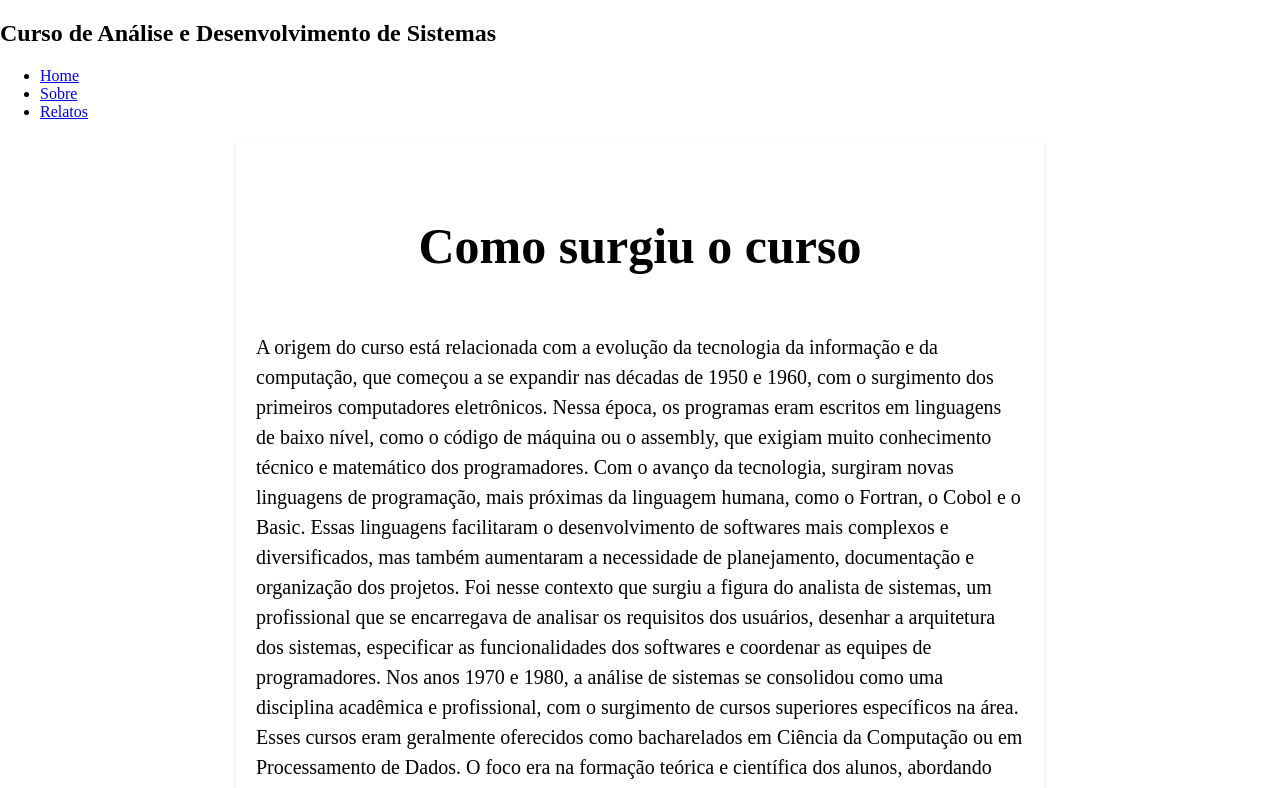
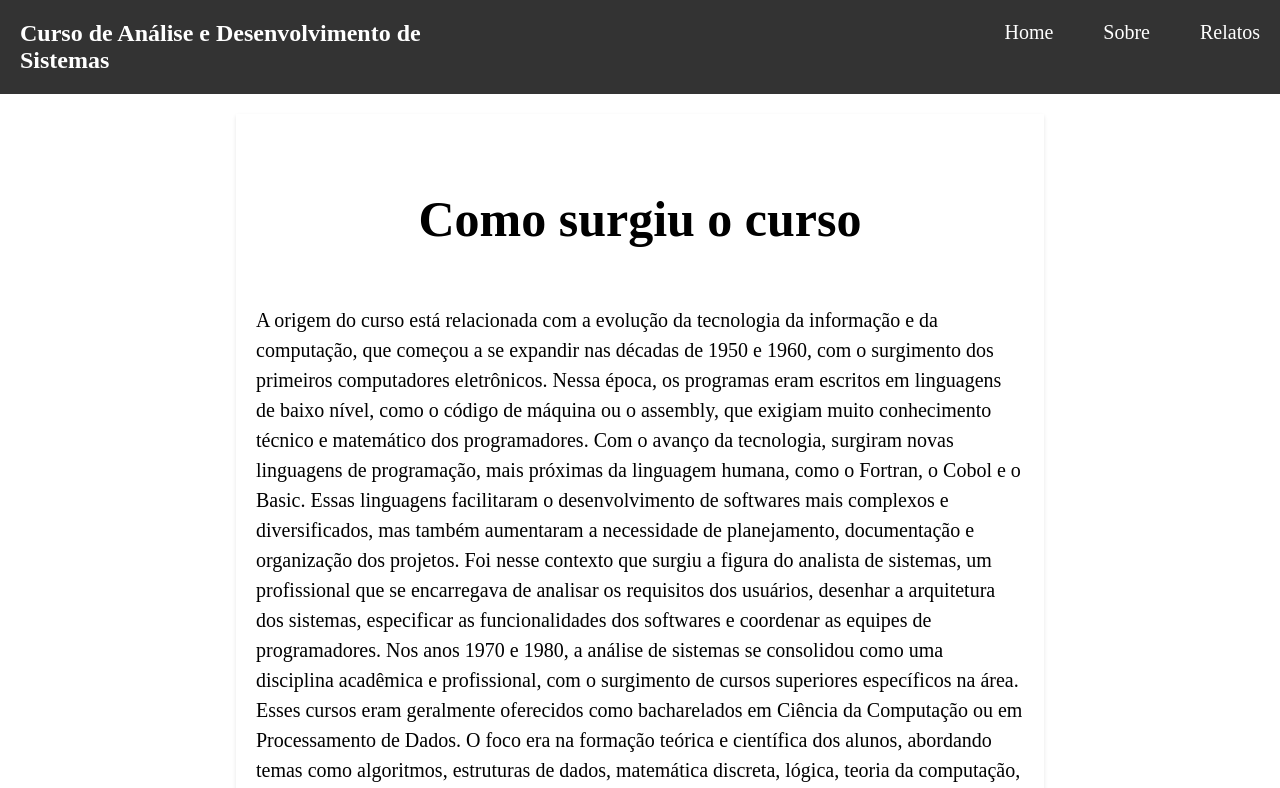
Before and after one commit to Julibraz/Projeto-GCM, a plain HTML site: page html/sobre.html in a window 1280 px wide. Shown: the top 788 px of the page. Drawn offline with Linux system fonts and the light colour scheme; files that its build step writes are made by us from their sources; the site is published under a folder, as on GitHub Pages, so addresses that start at the root find nothing.

Commit message:
Update sobre.html

```diff
--- a/html/sobre.html
+++ b/html/sobre.html
@@ -4,9 +4,9 @@
     <meta charset="UTF-8">
     <meta http-equiv="X-UA-Compatible" content="IE=edge">
     <meta name="viewport" content="width=device-width, initial-scale=1.0">
-    <link rel="stylesheet" href="style/sobre.css">
-    <link rel="stylesheet" href="/cabeçalho.css">
-    <link rel="stylesheet" href="/rodape.css">
+    <link rel="stylesheet" href="./style/sobre.css">
+    <link rel="stylesheet" href="./cabeçalho.css">
+    <link rel="stylesheet" href="./rodape.css">
     <title>Sobre</title>
 </head>
 <body>
@@ -14,9 +14,9 @@
         <nav>
             <h1>Curso de Análise e Desenvolvimento de Sistemas</h1>
             <ul>
-                <li><a href="index.html">Home</a></li>
-                <li><a href="html/sobre.html">Sobre</a></li>
-                <li><a href="html/relatos.html">Relatos</a></li>
+                <li><a href="./index.html">Home</a></li>
+                <li><a href="./html/sobre.html">Sobre</a></li>
+                <li><a href="./html/relatos.html">Relatos</a></li>
 
             </ul>
         </nav>
@@ -50,9 +50,9 @@
                 <p>IFPB - Campus Cajazeiras <br> Rua José Antônio da Silva, n° 300 <br> Jardim Óasis, Cajazeiras - PB</p>
             </div>
             <div class="navegar">
-                <a href="index.html"><p>Home</p></a>
-                <p1><a href="sobre.html"><p>Sobre</p></a></p1>
-                <a href="relatos.html"><p>Relatos</p></a>
+                <a href="./index.html"><p>Home</p></a>
+                <p1><a href="./sobre.html"><p>Sobre</p></a></p1>
+                <a href="./relatos.html"><p>Relatos</p></a>
             </div>
         </div>
     </footer>
```
